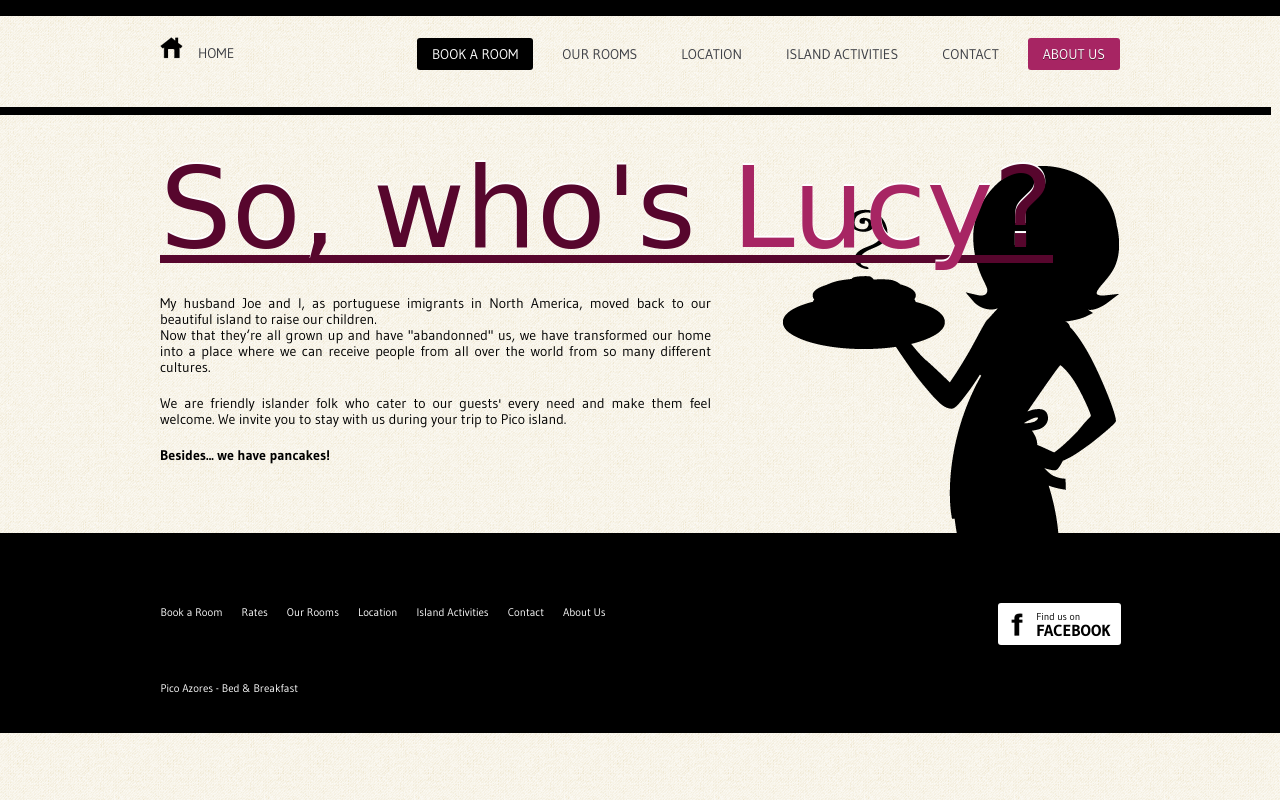
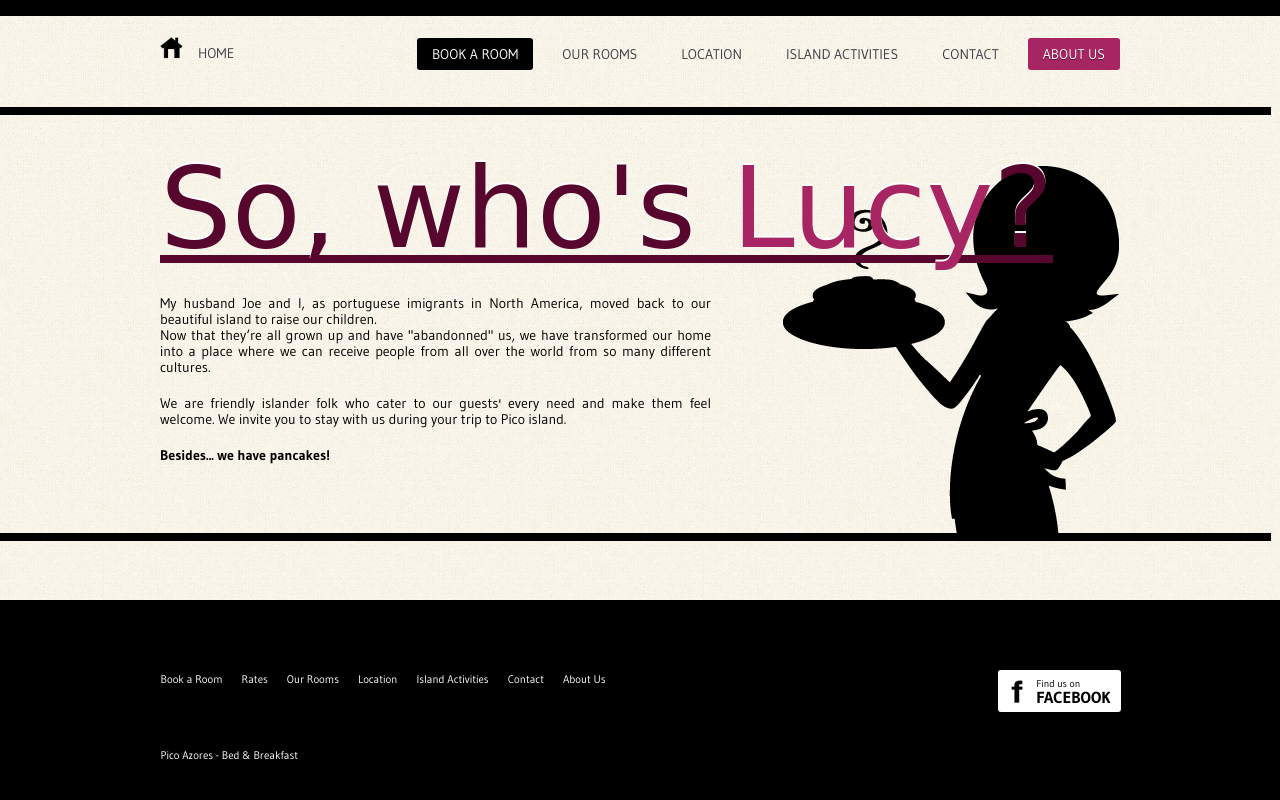
Before and after one commit to SamanthaPT/lucys_bnb, a Python web app: template templates/about_us.html in a window 1280 px wide. Run offline with Jinja, Linux system fonts and the light colour scheme; the template is opened without the code that fills it, so the values that code supplies are empty; some web fonts are replaced.

Commit message:
sticky footer fix

```diff
--- a/static/css/style.css
+++ b/static/css/style.css
@@ -63,7 +63,8 @@ div#wrapper {
        /*min-height: 100%;*/
        height: auto !important;
        height: 100%;
-       margin: 0px 0px -41px 0px;
+       margin: 0px 0px -200px 0px;
+	   min-height: 100%;
  }
 
 
@@ -75,7 +76,7 @@ div#footer_wrapper {
 
 div#content_wrapper {
        width: 100%;
-       padding: 0px 0px 41px 0px;
+       padding: 0px 0px 200px 0px;
  }
 
 
@@ -444,6 +445,8 @@ position: relative;
  width: 1271px;
  height: 418px;
  border-top: 8px solid #000;
+ border-bottom: 8px solid #000;
+ margin-bottom: -8px;
  }
 
  div.carousel_img_empty {
```
